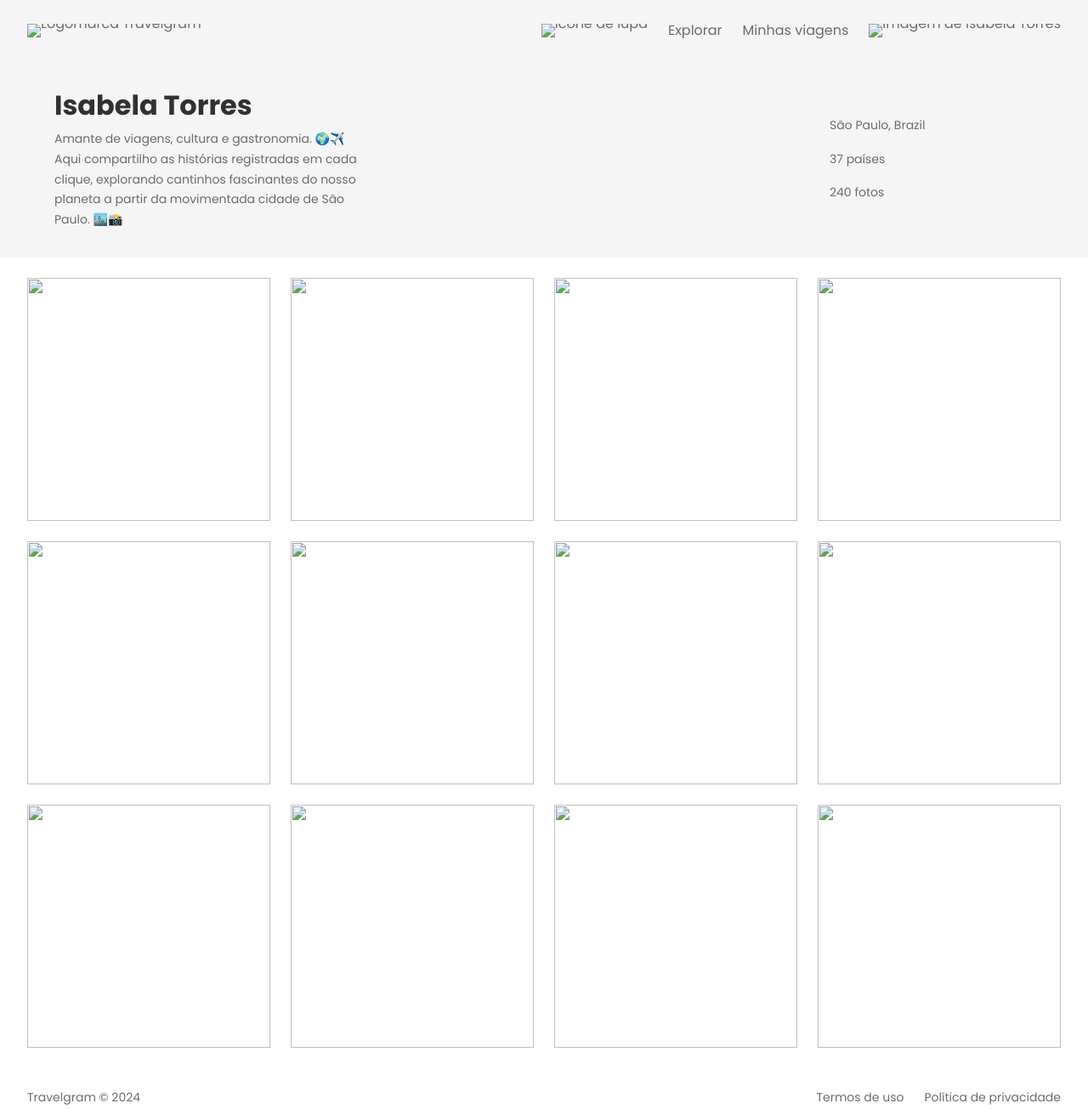
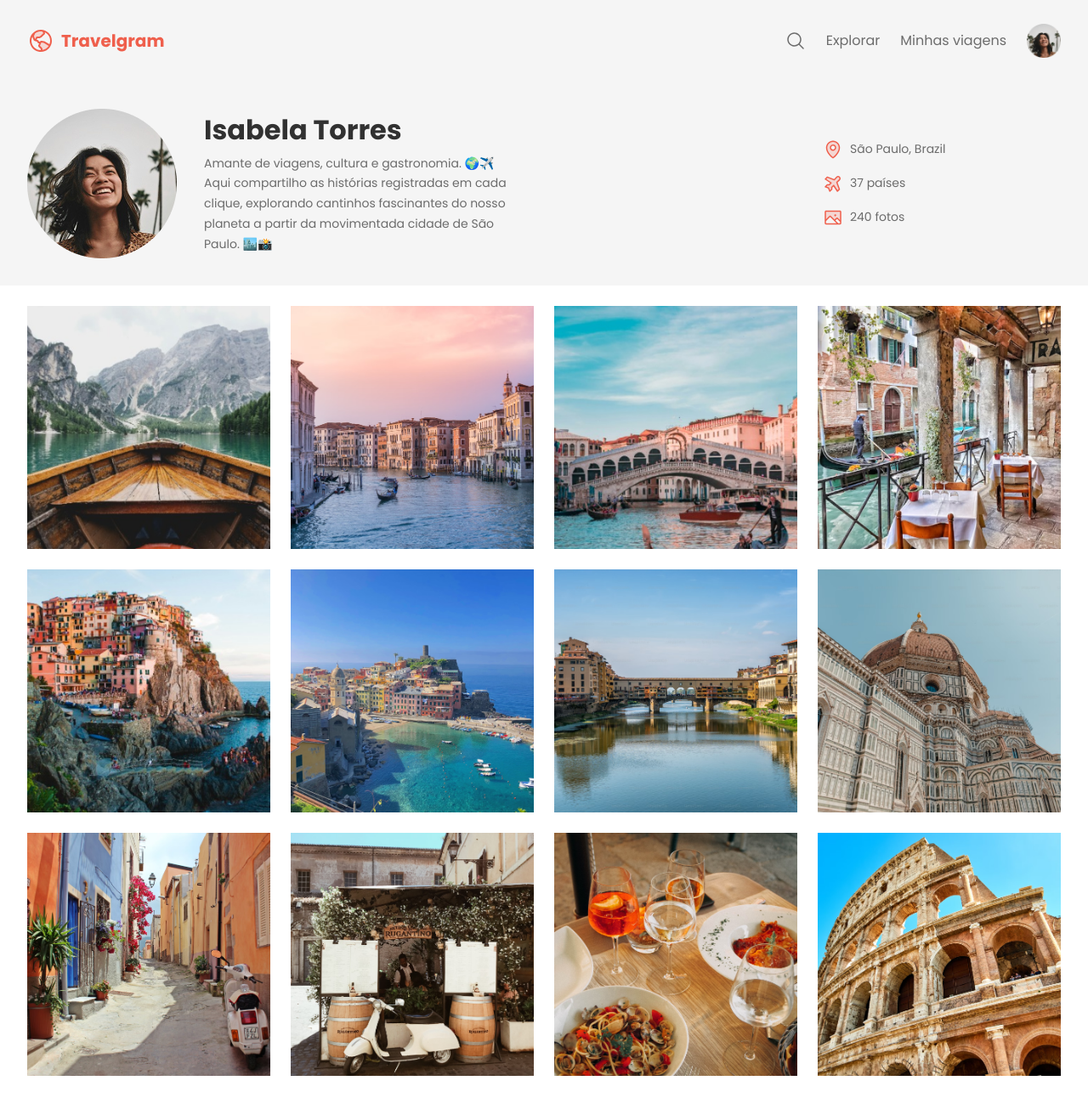
Before and after one commit to gabezinxd/Project-Travelgram, a plain HTML site: page index.html in a window 1280 px wide. Shown: the top 1305 px of the page at 85% size. Drawn offline with Linux system fonts and the light colour scheme; the site is published under a folder, as on GitHub Pages, so addresses that start at the root find nothing.

Commit message:
corrige caminhos das imagens no HTML

```diff
--- a/index.html
+++ b/index.html
@@ -13,23 +13,23 @@
   <div class="bg-surface-color">
   <nav class="container">
     <a href="#" id="logo">
-      <img src="/assets/Logo.svg" alt="Logomarca Travelgram">
+      <img src="./assets/Logo.svg" alt="Logomarca Travelgram">
     </a>
     <ul id="primary-menu">
       <li>
-        <a href="#"><img src="/assets/icons/MagnifyingGlass.svg" alt="Ícone de lupa">
+        <a href="#"><img src="./assets/icons/MagnifyingGlass.svg" alt="Ícone de lupa">
         </a>
       </li>
       <li><a href="#">Explorar</a></li>
       <li><a href="#">Minhas viagens</a></li>
       <li><a href="#">
-        <img src="/assets/profile-pic.png" alt="Imagem de Isabela Torres"></a></li>
+        <img src="./assets/profile-pic.png" alt="Imagem de Isabela Torres"></a></li>
     </ul>
   </nav>
   <header>
     <div class="container">
       <div id="profile">
-        <img src="/assets/profile-pic.png" alt="">
+        <img src="./assets/profile-pic.png" alt="">
         <div id="about">
           <h1>Isabela Torres</h1>
           <p>
@@ -41,15 +41,15 @@
       </div>
       <ul id="info">
         <li>
-          <img src="/assets/icons/MapPin.svg" alt="">
+          <img src="./assets/icons/MapPin.svg" alt="">
           <span>São Paulo, Brazil</span>
         </li>
         <li>
-          <img src="/assets/icons/AirplaneTilt.svg" alt="">
+          <img src="./assets/icons/AirplaneTilt.svg" alt="">
           <span>37 países</span>
         </li>
         <li>
-          <img src="/assets/icons/Image.svg" alt="">
+          <img src="./assets/icons/Image.svg" alt="">
           <span>240 fotos</span>
         </li>
       </ul>
@@ -57,18 +57,18 @@
   </header>
 </div>
 <main class="container">
-  <img src="/assets/images/Image01.png" alt="">
-  <img src="/assets/images/Image02.png" alt="">
-  <img src="/assets/images/Image03.png" alt="">
-  <img src="/assets/images/Image04.png" alt="">
-  <img src="/assets/images/Image05.png" alt="">
-  <img src="/assets/images/Image06.png" alt="">
-  <img src="/assets/images/Image07.png" alt="">
-  <img src="/assets/images/Image08.png" alt="">
-  <img src="/assets/images/Image09.png" alt="">
-  <img src="/assets/images/Image10.png" alt="">
-  <img src="/assets/images/Image11.png" alt="">
-  <img src="/assets/images/Image12.png" alt="">
+  <img src="./assets/images/Image01.png" alt="">
+  <img src="./assets/images/Image02.png" alt="">
+  <img src="./assets/images/Image03.png" alt="">
+  <img src="./assets/images/Image04.png" alt="">
+  <img src="./assets/images/Image05.png" alt="">
+  <img src="./assets/images/Image06.png" alt="">
+  <img src="./assets/images/Image07.png" alt="">
+  <img src="./assets/images/Image08.png" alt="">
+  <img src="./assets/images/Image09.png" alt="">
+  <img src="./assets/images/Image10.png" alt="">
+  <img src="./assets/images/Image11.png" alt="">
+  <img src="./assets/images/Image12.png" alt="">
 </main>
 <footer class="container">
   <span>
```
